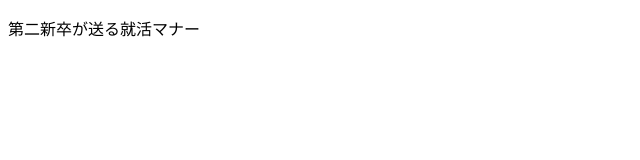
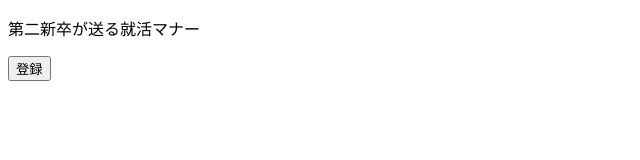
Before and after one commit to shion0223/intern-shion, an Angular app in the folder manner-app/: page / in a window 1280 px wide. Shown: the top 160 px of the page, without its empty margins (0-640 px from the left). Built offline with nearby package versions, Linux system fonts and the light colour scheme.

Commit message:
ボタンをtop画面に表示

```diff
--- a/manner-app/src/app/components/button/button.component.html
+++ b/manner-app/src/app/components/button/button.component.html
@@ -1 +1,3 @@
-<p>button works!</p>
+<div>
+    <button type="button" >登録</button>
+</div>
--- a/manner-app/src/app/pages/top/top.component.html
+++ b/manner-app/src/app/pages/top/top.component.html
@@ -1 +1,3 @@
 <p>第二新卒が送る就活マナー</p>
+
+<app-button></app-button>
```
